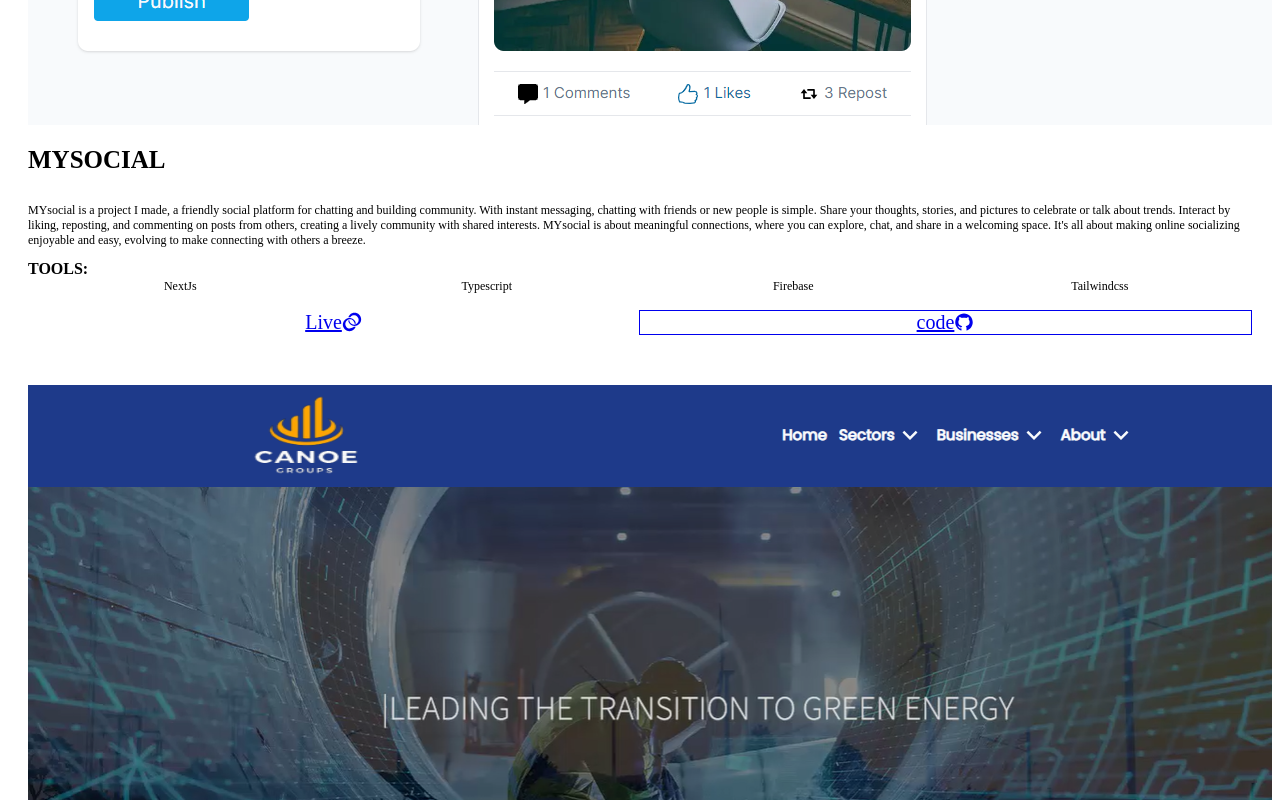
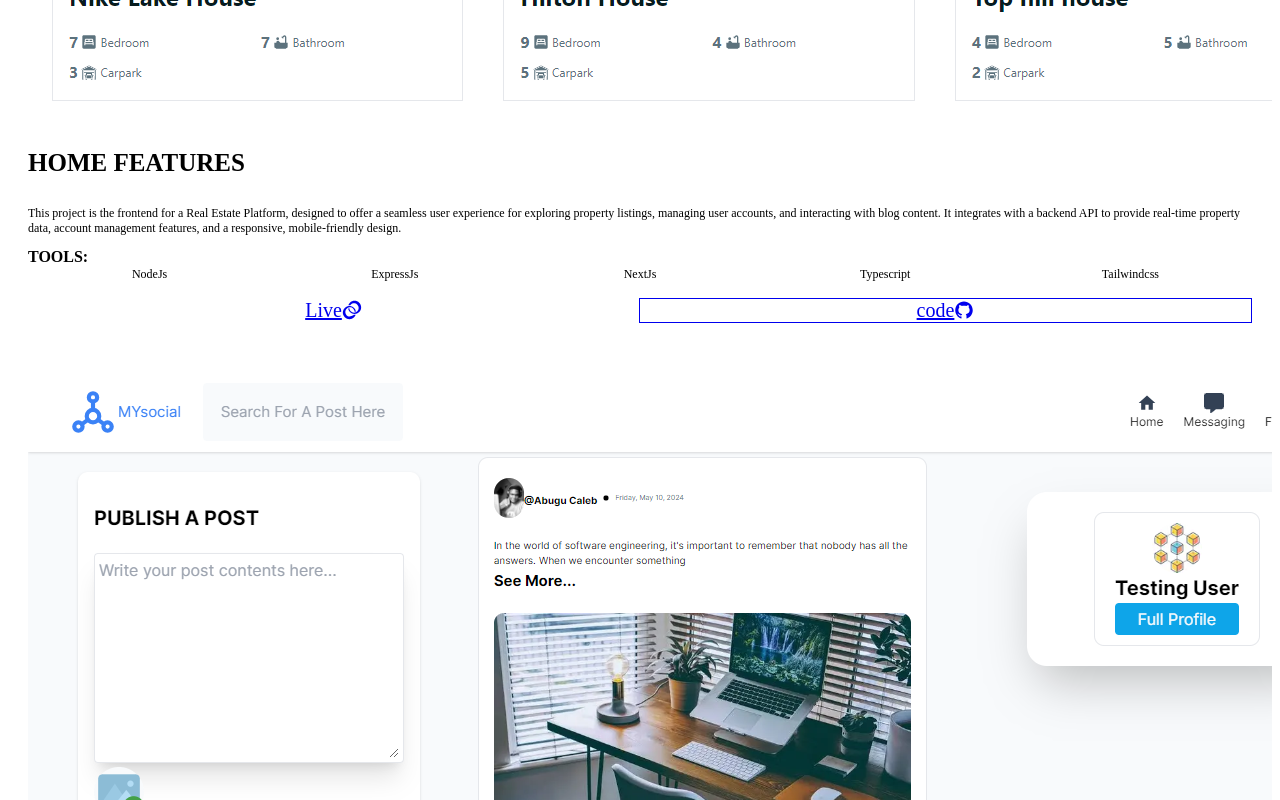
Before and after one commit to DesmondNzubechi/PORTFOLIO, a Next.js app: page /projects in a window 1280 px wide. Shown: the part 1700-2500 px from the top of the page. Built offline with nearby package versions, Linux system fonts and the light colour scheme.

Commit message:
Updated my portfolio

```diff
--- a/app/projects/page.jsx
+++ b/app/projects/page.jsx
@@ -10,6 +10,7 @@ import Link from "next/link";
 import { AiFillGithub } from 'react-icons/ai';
 import { GiLinkedRings } from 'react-icons/gi';
 import mySocial from '../../public/Mysocial.png';
+import realEstate from '../../public/realestate.png'
 import Aos from "aos";
 
 const Projects = () => {
@@ -23,8 +24,17 @@ const Projects = () => {
             ProjectDescr: 'My colleague and I collaborated on developing an online learning platform for Electrical Engineering students at UNIZIK, where I served as the project manager and also personally developed the entire frontend. This innovative platform offers students access to course outlines, downloadable resources like handouts, exam past questions, and textbooks, along with a CGPA calculator for grade tracking students grade. Additionally, we maintain an informative blog section for updates in the field of electrical engineering.',
             projectStack: [ 'NodeJs', 'React',  'Firebase', 'Tailwindcss'],
             ProjectGit: 'github.com/DesmondNzubechi/Unizik-EE',
-            ProjectUrl: 'ee-unizik.com',
+            ProjectUrl: 'eeunizik.vercel.app',
             label: 'link to ee-unizik'
+        },
+        {
+            ProjectImg: realEstate,
+            projectName: 'HOME FEATURES',
+            ProjectDescr: 'This project is the frontend for a Real Estate Platform, designed to offer a seamless user experience for exploring property listings, managing user accounts, and interacting with blog content. It integrates with a backend API to provide real-time property data, account management features, and a responsive, mobile-friendly design.',
+            projectStack: [ 'NodeJs', 'ExpressJs', 'NextJs', "Typescript", 'Tailwindcss'],
+            ProjectGit: 'https://github.com/DesmondNzubechi/REAL-ESTATE-FRONTEND',
+            ProjectUrl: 'https://homefeatures-frontend.vercel.app/',
+            label: 'link to home features'
         },
         {
             ProjectImg: mySocial,
```
Also changed, not shown: public/manifest.json, public/realestate.png (added).
